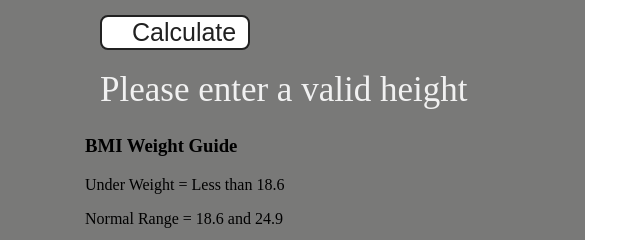
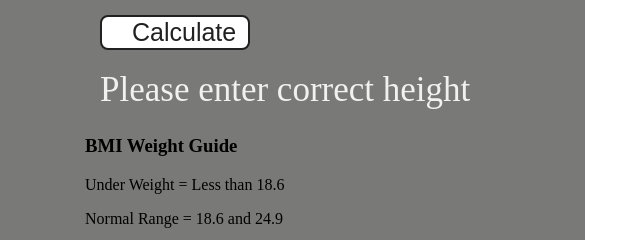
Before and after one commit to mustafakamran01/JavaScript, a website: page Project_2/index.html in a window 1280 px wide. Both pictures are taken after typing "Sample", "Sample" into the empty fields and a click on the button "Calculate". Shown: the part 295-535 px from the top of the page, 28-668 px from the left. Drawn offline with Linux system fonts and the light colour scheme.

Commit message:
Project 2 solution

```diff
--- a/Project_2/index.html
+++ b/Project_2/index.html
@@ -20,7 +20,7 @@
       <form>
         <p><label>Height in CM: </label><input type="text" id="height" /></p>
         <p><label>Weight in KG: </label><input type="text" id="weight" /></p>
-        <button>Calculate</button>
+        <button id="calc">Calculate</button>
         <div id="results"></div>
         <div id="weight-guide">
           <h3>BMI Weight Guide</h3>
--- a/Project_2/solution.js
+++ b/Project_2/solution.js
@@ -1,27 +1,27 @@
-const form = document.querySelector('form')
+const button = document.querySelector('#calc')
 
-form.addEventListener('submit', (e) => {
-    e.preventDefault()
+button.addEventListener('click', (e) => {
+    e.preventDefault();
 
-    const height = parseInt(document.querySelector('#height').value)
-    const weight = parseInt(document.querySelector('#weight').value)
-    const result = document.querySelector('#results')
+    const height = Number(document.querySelector('#height').value)
+    const weight = Number(document.querySelector('#weight').value)
 
-    if(height === '' || height <= 0 || isNaN(height)){
-        result.innerHTML = 'Please enter a valid height'
-    } else if(weight === '' || weight <= 0 || isNaN(weight)){
-        result.innerHTML = 'Please enter a valid weight'
-    } else{
-        const bmi = (weight / ((height * height) / 10000)).toFixed(2)
+    const results =  document.querySelector('#results')
 
-        if(bmi < 18.6){
-            result.innerHTML = `<span>${bmi}</span> <br> You are under weight`
-        } else if(bmi >= 18.6 && bmi <= 24.9){
-            result.innerHTML = `<span>${bmi}</span> <br> You are normal`
-        } else{
-            result.innerHTML = `<span>${bmi}</span> <br> You are over weight`
+    if (height <= 0 || isNaN(height)) {
+        results.innerHTML = "Please enter correct height"
+    } else if (weight <= 0 || isNaN(weight)) {
+        results.innerHTML = "Please enter correct weight"
+    } else {
+
+        const bmi = (weight / ((height * height) / 10000)).toFixed(2);
+
+        if (bmi < 18.6) {
+            results.innerHTML = `${bmi} | You are under weight`
+        } else if (bmi >= 18.6 && bmi <= 24.9) {
+            results.innerHTML = `${bmi} | You are perfect`
+        } else {
+            results.innerHTML = `${bmi} | You are over weight`
         }
     }
-
-
 })
```
